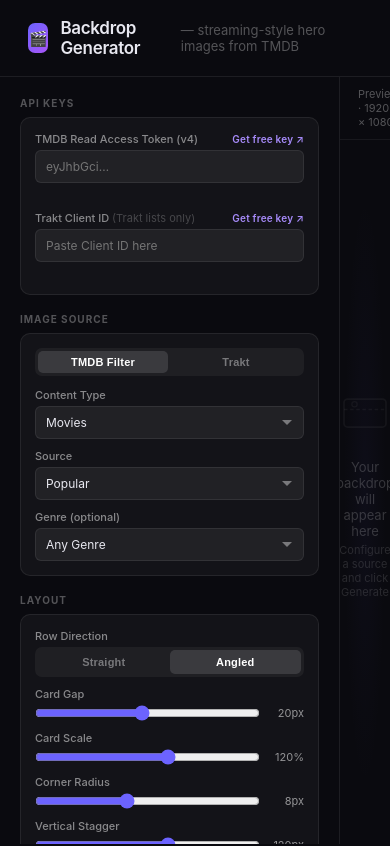
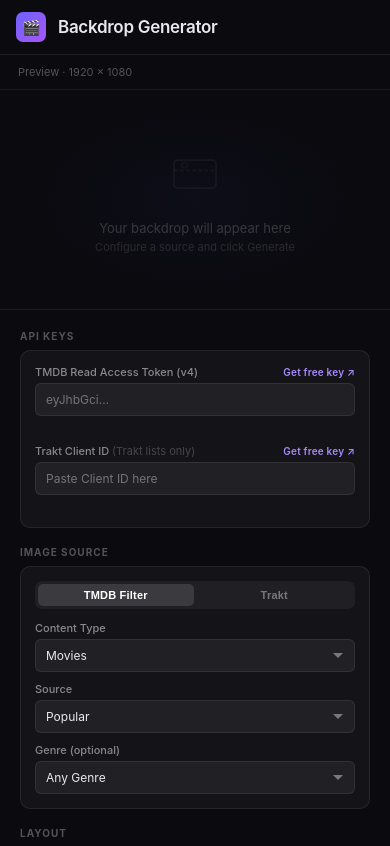
Before and after one commit to paytonjewell/Nuvio-Backdrop-Generator, a React (Vite) app: page / in a window 390 px wide. Shown: the top 846 px of the page. Built offline with nearby package versions, Linux system fonts and the light colour scheme.

Commit message:
mobile responsive

```diff
--- a/src/App.module.css
+++ b/src/App.module.css
@@ -70,3 +70,38 @@
   display: flex;
   flex-direction: column;
 }
+
+@media (max-width: 768px) {
+  .app {
+    height: auto;
+    min-height: 100dvh;
+    overflow-y: auto;
+  }
+
+  .header {
+    padding: 12px 16px;
+  }
+
+  .subtitle {
+    display: none;
+  }
+
+  .layout {
+    display: flex;
+    flex-direction: column;
+    overflow: visible;
+    flex: none;
+  }
+
+  .main {
+    order: -1;
+    overflow: visible;
+    border-bottom: 1px solid rgba(255, 255, 255, 0.08);
+  }
+
+  .sidebar {
+    border-right: none;
+    overflow-y: visible;
+    padding-bottom: 40px;
+  }
+}
--- a/src/components/CanvasPreview.module.css
+++ b/src/components/CanvasPreview.module.css
@@ -54,3 +54,14 @@
   display: block;
   opacity: 0.7;
 }
+
+@media (max-width: 768px) {
+  .wrap {
+    height: auto;
+  }
+
+  .canvasWrap {
+    aspect-ratio: 16 / 9;
+    flex: none;
+  }
+}
```
Also changed, not shown: 1 other file (tests, documents, lock files or other folders).
